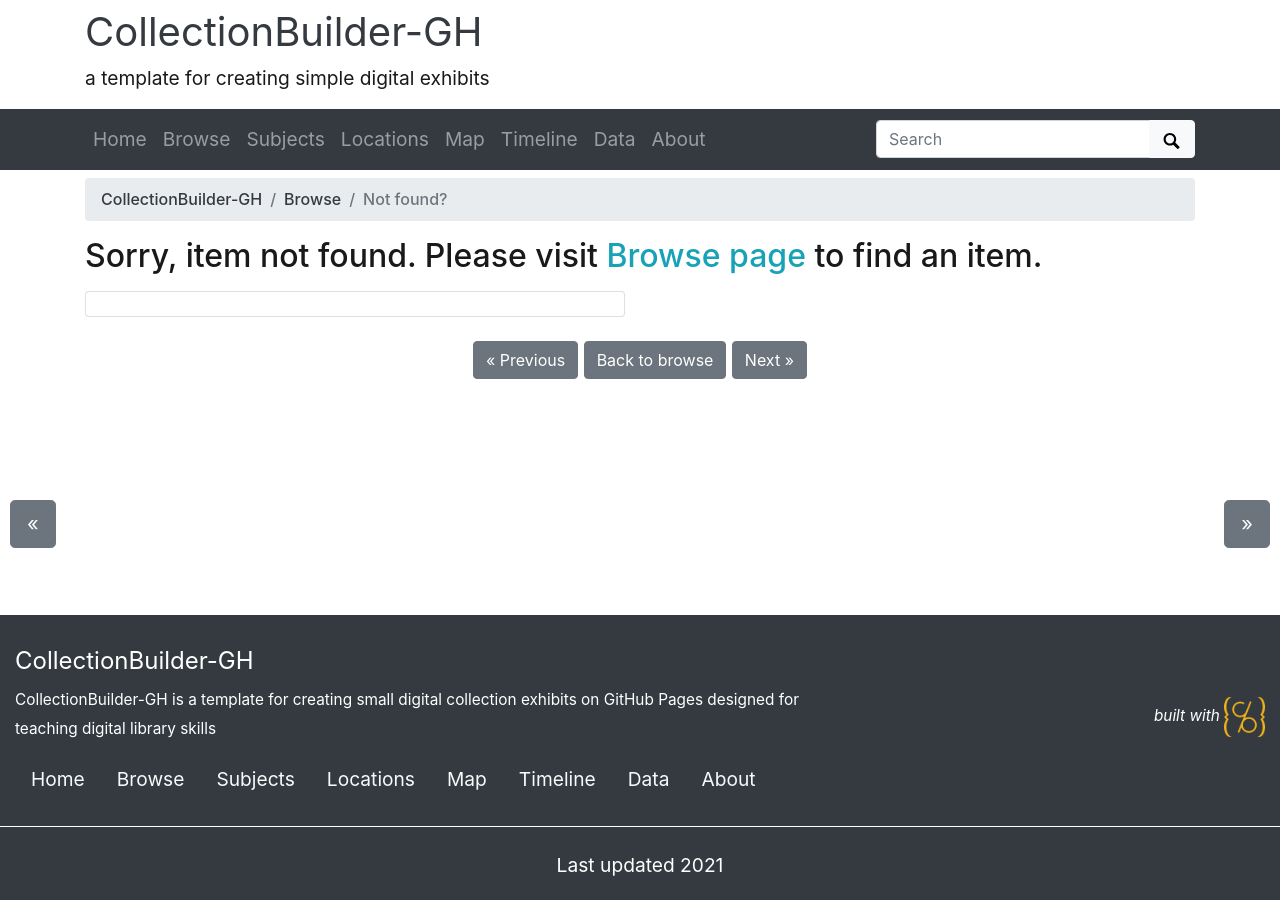
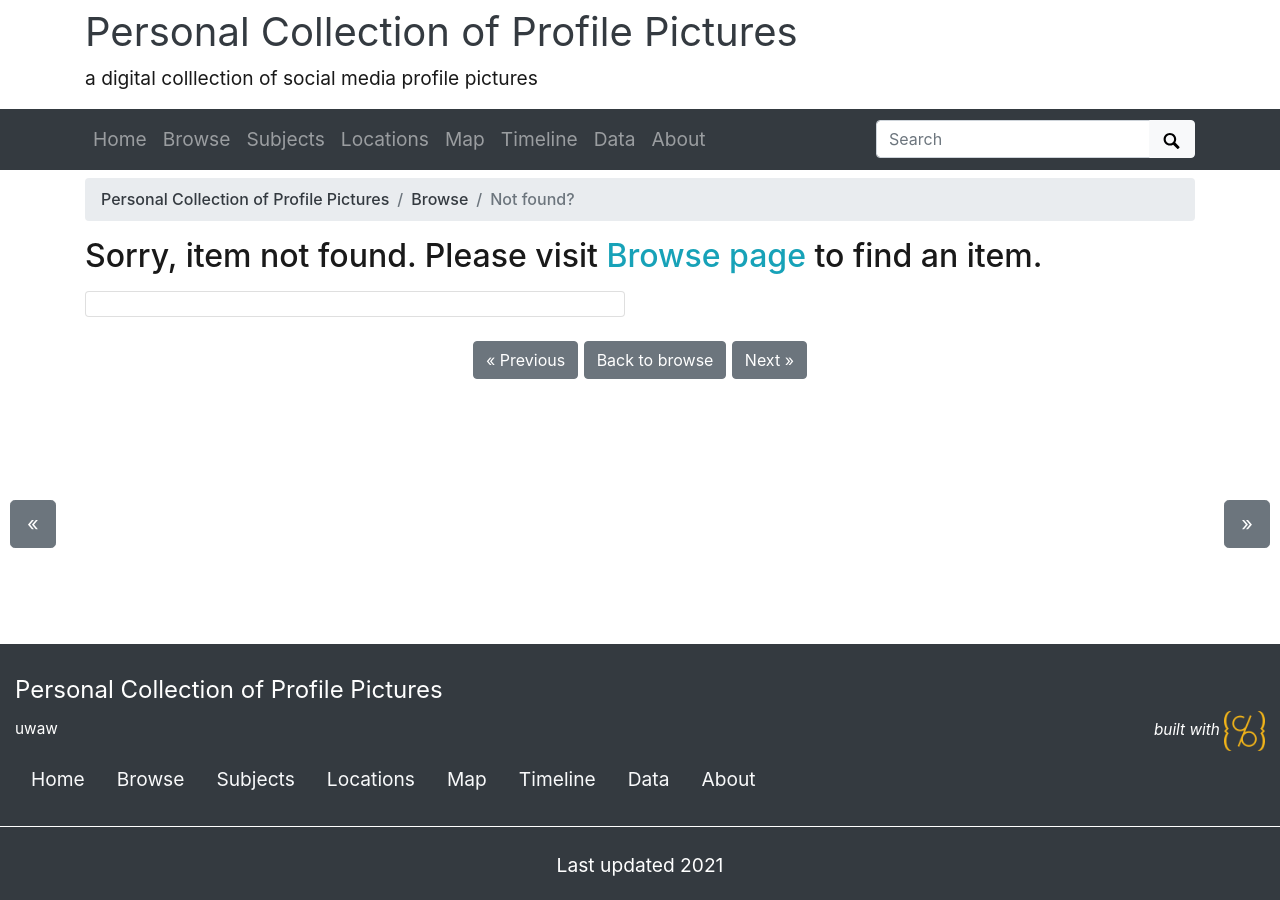
Before and after one commit to gmpangilinan/digital_library, a Jekyll site: the page built from pages/item.md, in a window 1280 px wide. Built offline with Jekyll 4.4.1, drawn with Linux system fonts in a browser that asks for light colours.

Commit message:
Update _config.yml
made changes to title and desc

```diff
--- a/_config.yml
+++ b/_config.yml
@@ -20,12 +20,12 @@ source-code: https://github.com/CollectionBuilder/collectionbuilder-gh
 # SITE SETTINGS
 #
 # title of site appears in banner
-title: CollectionBuilder-GH
+title: Personal Collection of Profile Pictures
 # tagline, a short phrase that will appear throughout the site in the top banner
-tagline: a template for creating simple digital exhibits
+tagline: a digital colllection of social media profile pictures
 # description appears in meta tags and other locations
 # this description might appear in search result lists, keep around 160 characters max
-description: "CollectionBuilder-GH is a template for creating small digital collection exhibits on GitHub Pages designed for teaching digital library skills"
+description: "uwaw"
 # creator of the digital collection, to appear in meta tags; we typically use our GitHub usernames but feel free to just use your name
 author: CollectionBuilder
 
```
